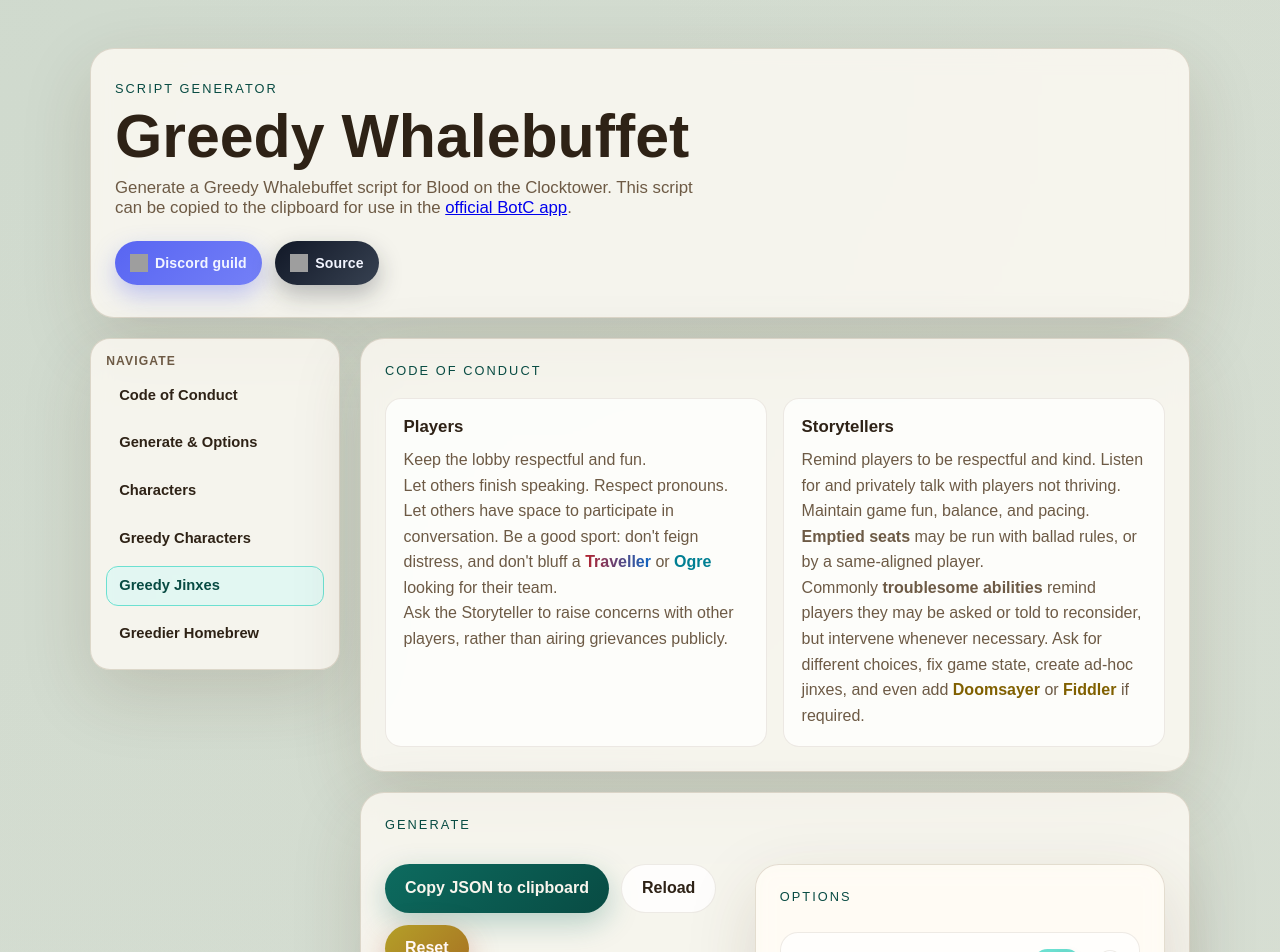
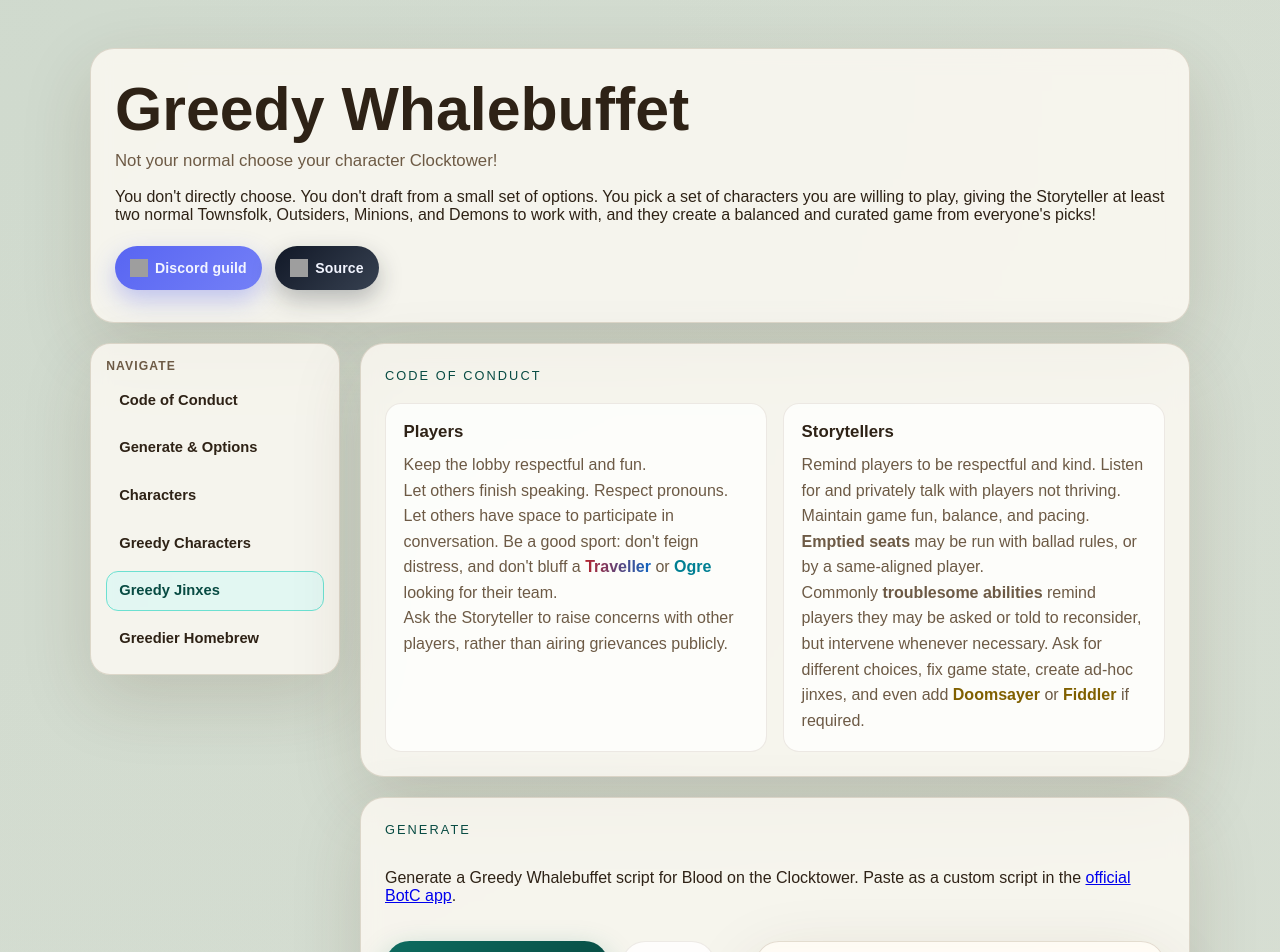
Before and after one commit to esainane/greedywhalebuffet, a React (Vite) app: page / in a window 1280 px wide. Shown: the top 952 px of the page. Built offline with nearby package versions, Linux system fonts and the light colour scheme; grey boxes are pictures that could not be loaded.

Commit message:
Tweak site text
Not my forte, and this still doesn't read neatly.

It's not really my style to replicate all the hype of a modern site,
but it currently feels too dry for what is now meant to be a player
facing site, rather than a resource for Storytellers to set their
own quirks.

```diff
--- a/src/index.html
+++ b/src/index.html
@@ -9,10 +9,13 @@
 	<body>
 		<main class="shell">
 			<section class="panel hero">
-				<p class="eyebrow">Script generator</p>
 				<h1>Greedy Whalebuffet</h1>
 				<p class="lede">
-					Generate a Greedy Whalebuffet script for Blood on the Clocktower. This script can be copied to the clipboard for use in the <a href="https://botc.app/" target="_blank" rel="noopener noreferrer">official BotC app</a>.
+					Not your normal choose your character Clocktower!
+				</p>
+				<p>You don't directly choose. You don't draft from a small set of options. You pick a set of characters you are willing to play, giving the Storyteller at least two normal Townsfolk, Outsiders, Minions, and Demons to work with, and they create a balanced and curated game from everyone's picks!</p>
+				<p>
+
 				</p>
 				<a href="https://discord.gg/Px3wvyGC4w" target="_blank" rel="noopener noreferrer" class="discord-link">
 					<img src="https://cdn.simpleicons.org/discord/ffffff" alt="" aria-hidden="true" />
--- a/src/react/features/controls/ControlsPanel.tsx
+++ b/src/react/features/controls/ControlsPanel.tsx
@@ -72,6 +72,9 @@ export function ControlsPanel(): React.JSX.Element {
 			aria-label="Generate and options"
 		>
 			<p className="eyebrow">Generate</p>
+			<p>
+				Generate a Greedy Whalebuffet script for Blood on the Clocktower. Paste as a custom script in the <a href="https://botc.app/" target="_blank" rel="noopener noreferrer">official BotC app</a>.
+			</p>
 			<div className="controls-content">
 				<section className="status-copy-panel">
 					<form id="copy-form" className="copy-form" onSubmit={onSubmit}>
@@ -92,7 +95,7 @@ export function ControlsPanel(): React.JSX.Element {
 										<path d="M12 9v5M12 17.5v.5" />
 									</svg>
 								) : null}
-								Copy JSON to clipboard
+								Copy script to clipboard
 							</button>
 							<button
 								id="reload-button"
```
